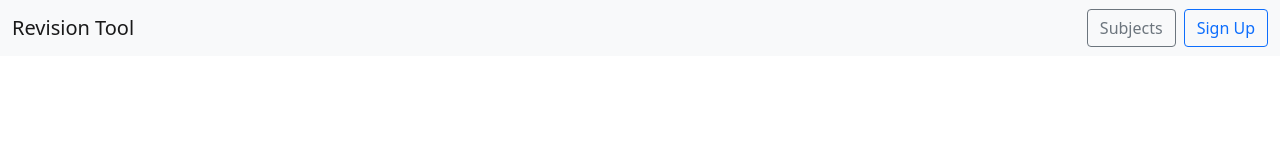
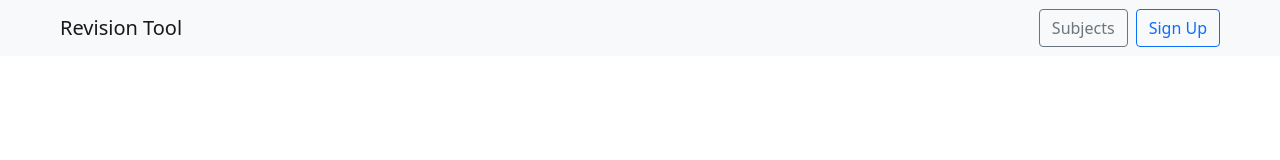
Before and after one commit to jack-whatley/bootstrap-template, a website: page index.html in a window 1280 px wide. Drawn offline with nearby package versions, Linux system fonts and the light colour scheme.

Commit message:
removed static modules

```diff
--- a/index.html
+++ b/index.html
@@ -18,17 +18,17 @@
 
             <div class="container-fluid">
 
-                <a href="" class="navbar-brand">Revision Tool</a>
+                <a href="" class="navbar-brand ms-5">Revision Tool</a>
 
-                <button class="navbar-toggler" type="button" data-bs-toggle="collapse" data-bs-target="#navbarSupportedContent" aria-controls="navbarSupportedContent" aria-expanded="false" aria-label="Toggle navigation">
+                <button class="navbar-toggler me-5" type="button" data-bs-toggle="collapse" data-bs-target="#navbarSupportedContent" aria-controls="navbarSupportedContent" aria-expanded="false" aria-label="Toggle navigation">
 
                     <span class="navbar-toggler-icon"></span>
 
                 </button>
 
-                <div class="collapse navbar-collapse justify-content-end" id="navbarSupportedContent">
+                <div class="collapse navbar-collapse justify-content-end ms-5" id="navbarSupportedContent">
 
-                    <ul class="navbar-nav mb-2 mb-lg-0">
+                    <ul class="navbar-nav mb-2 mb-lg-0 me-5">
 
                         <li class="nav-item ms-2">
 
--- a/server.js
+++ b/server.js
@@ -2,7 +2,7 @@ const express = require("express");
 const app = express();
 const PORT = 5000;
 
-app.use(express.static("node_modules"));
+// app.use(express.static("node_modules"));
 app.use(express.static("public"));
 
 app.get("/", (req, res) => {
```
